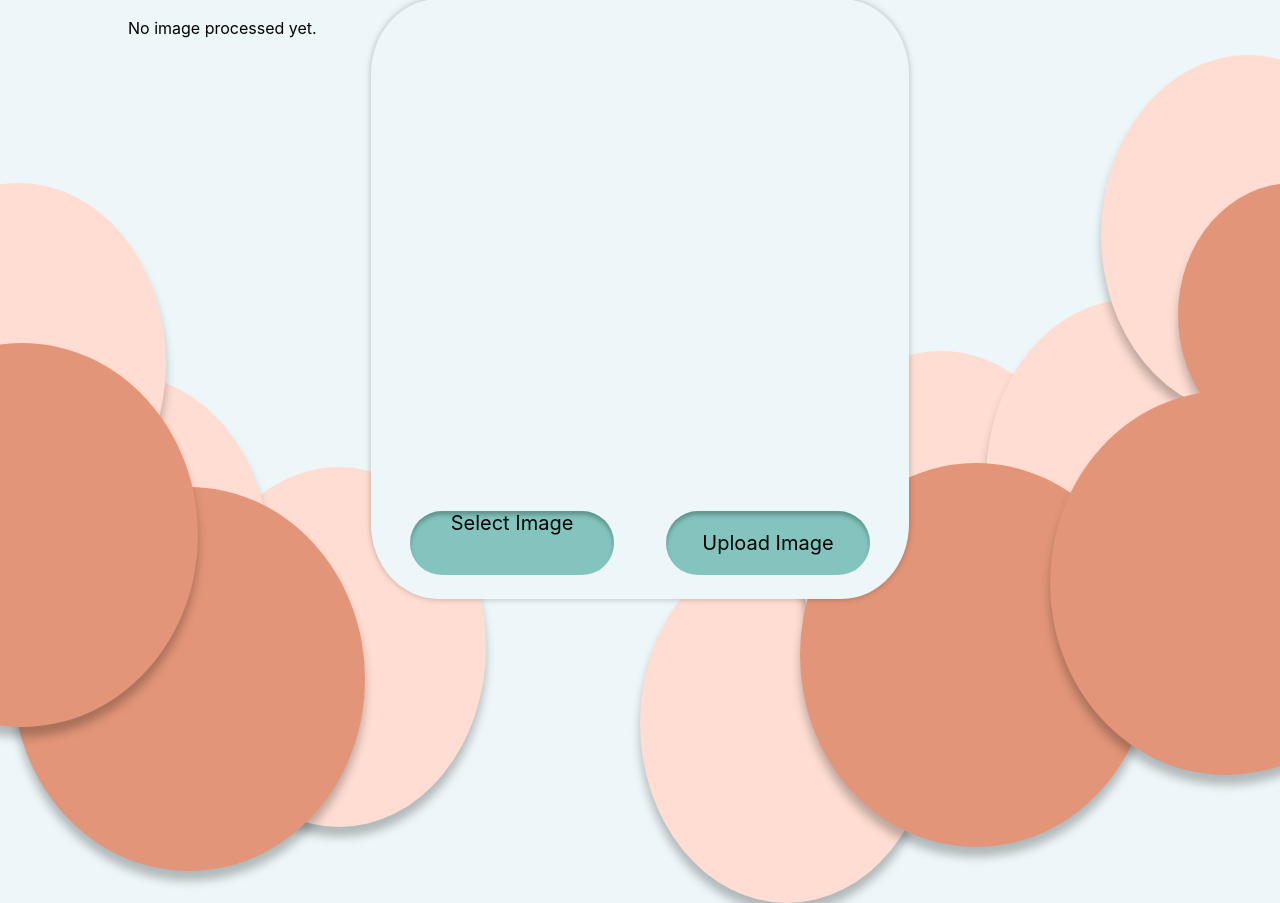
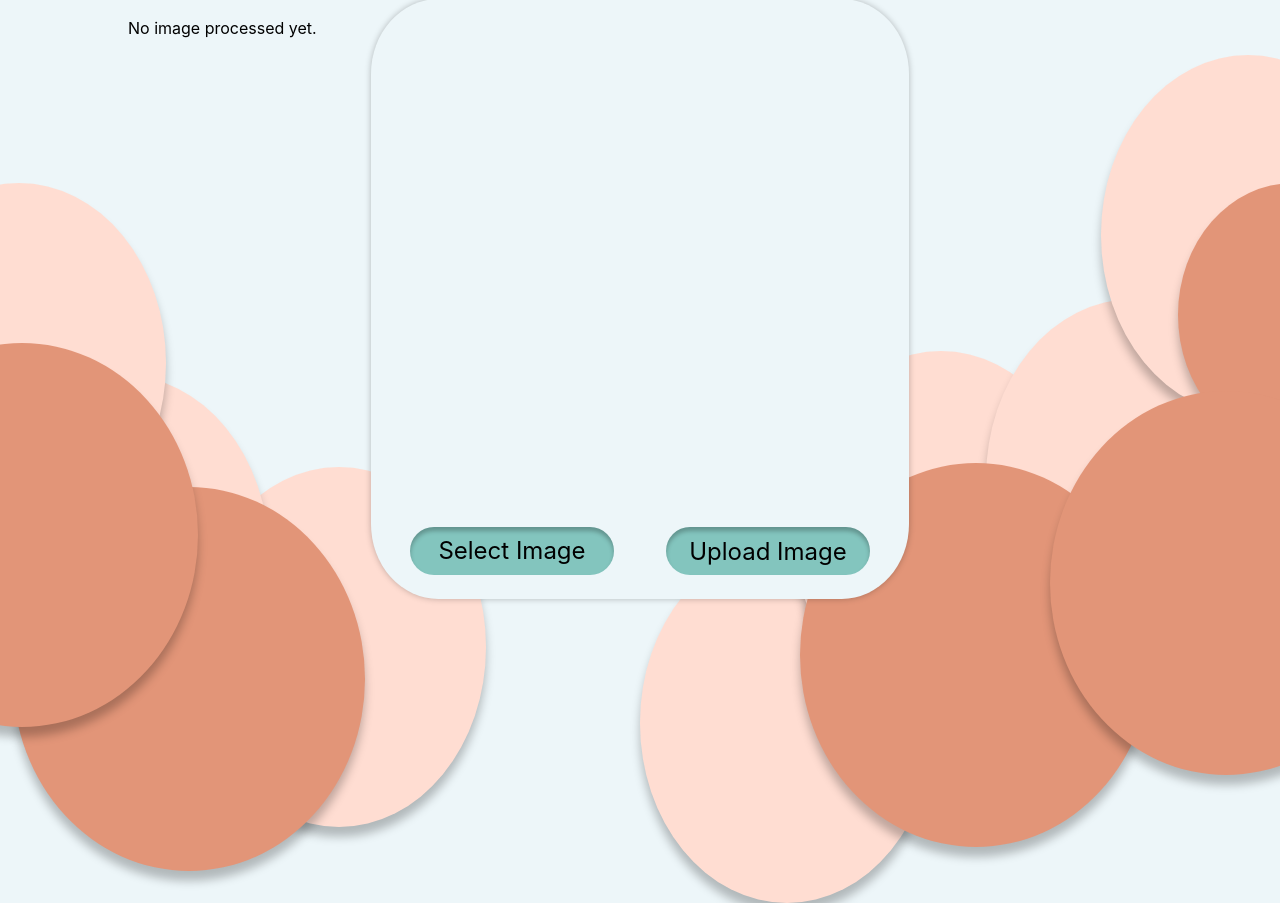
Before and after one commit to M4jkky/ZCT-ML-Cloud, a Flask app: page /index in a window 1280 px wide; the page is wider, and only the part inside the window is pictured. Shown: the part 161-1064 px from the top of that part. Run offline with Flask 2, Linux system fonts and the light colour scheme; parts of the project's set-up code (start-up, migrations or seed data) failed here and were passed over; some libraries are stand-ins or nearby versions.

Commit message:
index upravy

```diff
--- a/idk/templates/static/main.css
+++ b/idk/templates/static/main.css
@@ -180,19 +180,22 @@
     border-radius: 12.5%;
     background: #EDF6F9;
     box-shadow: 0 0 0.49vw rgba(0, 0, 0, 0.25);
+    z-index: 1;
+
 }
 /* Rectangle 6 */
-/*.video_box img{
-    width: 33vw;
+.image_box{
+    position: absolute;
+    width: 42vw;
     height: 75vh;
-    left: 10vw;
+    left: 29vw;
     top: 20vh;
     border-radius: 12.5%;
-    background: #D9D9D9;
-    box-shadow: 0 0.49vw 0.49vw rgba(0, 0, 0, 0.25);
-    object-fit: cover;
+    box-shadow: 0 0 0.49vw rgba(0, 0, 0, 0.25);
+    z-index: 2;
+    text-align: center;
+    font-family: 'Inter';
 }
-*/
 /* Section 2 */
 .header2{
     box-sizing: border-box;
@@ -263,7 +266,6 @@
 
 .animate-box {
     animation: MoveBox 1s forwards;
-    opacity: 0;
 }
 
 
@@ -281,21 +283,23 @@
 
 /* Rectangle 5 */
 .start_button {
+    text-align: center;
+    line-height: 6vh;
     position: absolute;
     width: 16vw;
-    height: 8vh;
+    height: 6vh;
     left: 32vw;
-    top: 84vh;
+    top: 86vh;
     border-width: 0;
     background: #83C5BE;
     box-shadow: inset 0 4px 4px rgba(0, 0, 0, 0.25);
     border-radius: 50px;
-    z-index: 2;
-    text-align: center;
-    font-size: 20px;
+    font-size: 3vh;
     transition: background-color 0.3s;
     font-family: 'Inter';
     cursor: pointer;
+    z-index: 3;
+
 }
 
 
@@ -324,20 +328,21 @@
 /* Rectangle 8 */
 .language_button {
     position: absolute;
+    line-height: 6vh;
     width: 16vw;
-    height: 8vh;
+    height: 6vh;
     left: 52vw;
-    top: 84vh;
+    top: 86vh;
     border-width: 0;
     background: #83C5BE;
     box-shadow: inset 0px 4px 4px rgba(0, 0, 0, 0.25);
     border-radius: 50px;
-    z-index: 2;
     text-align: center;
-    font-size: 20px;
+    font-size: 3vh;
     transition: background-color 0.3s;
     font-family: 'Inter';
     cursor: pointer;
+    z-index: 3;
 }
 
 .language_button:hover{
```
